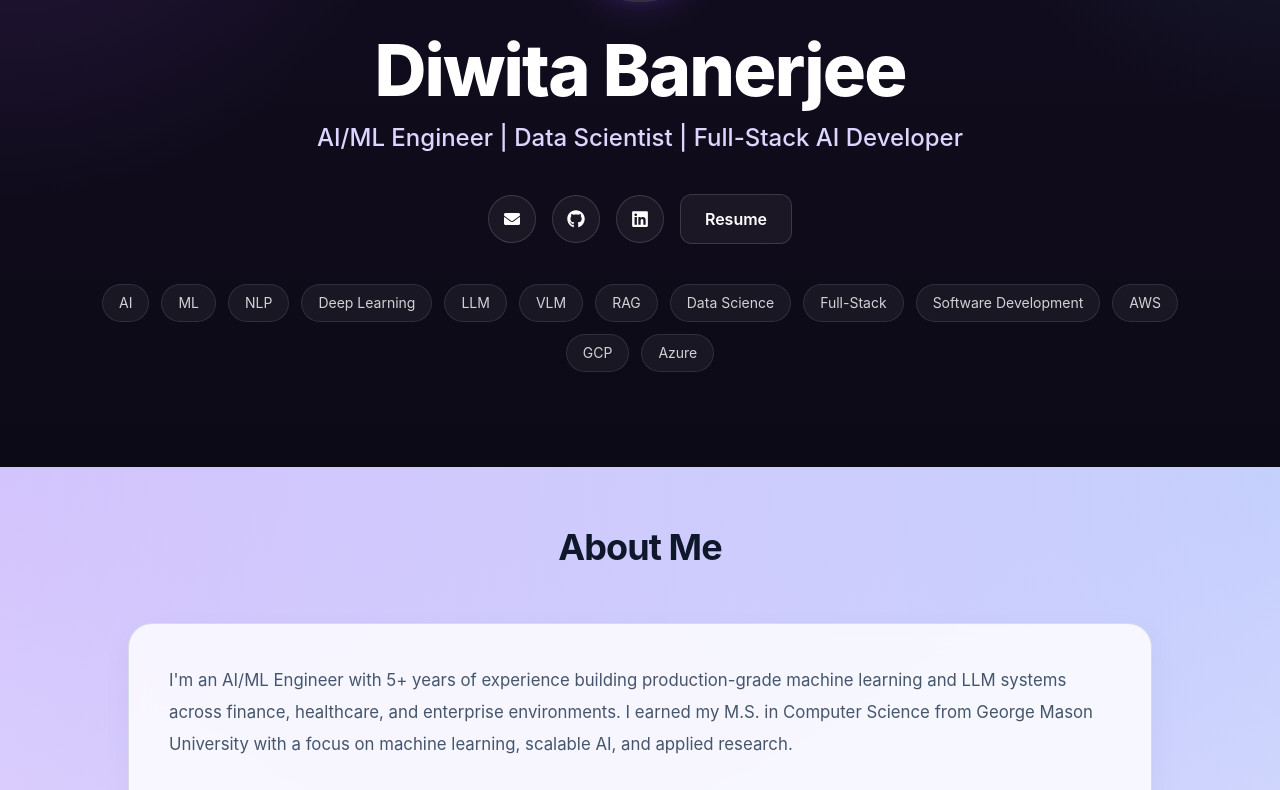
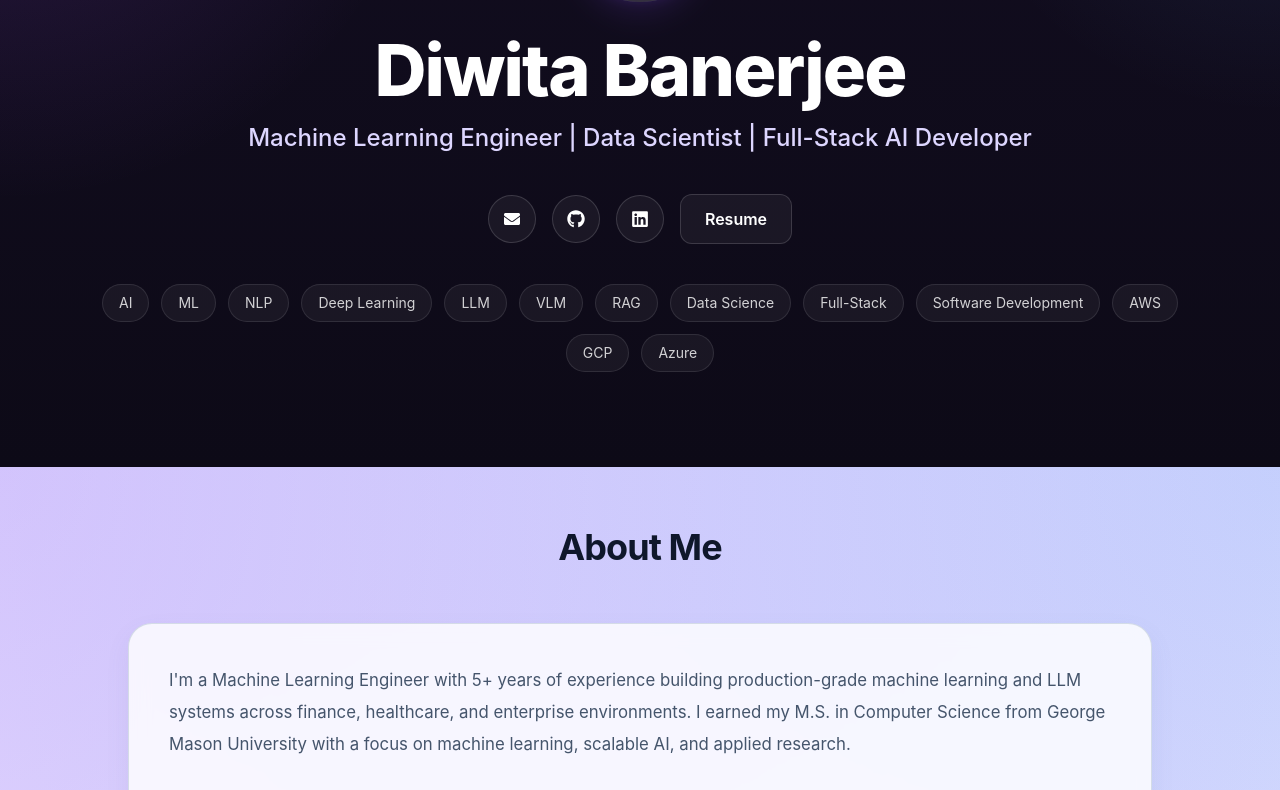
Before and after one commit to Diwita19/diwitabanerjee_portfolio, a React (Vite) app: page / in a window 1280 px wide. Shown: the part 310-1100 px from the top of the page. Built offline with nearby package versions, Linux system fonts and the light colour scheme.

Commit message:
Update title to Machine Learning Engineer

```diff
--- a/src/components/Contact.jsx
+++ b/src/components/Contact.jsx
@@ -51,7 +51,7 @@ function Contact() {
         <div className="mb-14 text-center">
           <h2 className="text-3xl font-bold md:text-4xl">Connect With Me</h2>
           <p className="mx-auto mt-4 max-w-3xl text-white/70">
-            Open to AI/ML engineering, research collaboration, and impactful work.
+            Open to machine learning engineering, research collaboration, and impactful work.
           </p>
         </div>
 
@@ -95,7 +95,7 @@ function Contact() {
             <p className="text-xl font-bold text-[#c8c2ff]">Fastest way</p>
 
             <p className="mt-6 leading-8 text-white/70">
-              I am always excited for new AI/ML engineering, research collaboration, or full-stack AI opportunities and collaboration.
+              I am always excited for new machine learning engineering, research collaboration, or full-stack AI opportunities and collaboration.
             </p>
 
             <form ref={formRef} onSubmit={handleSubmit} className="mt-10 space-y-5">
--- a/src/components/Hero.jsx
+++ b/src/components/Hero.jsx
@@ -45,7 +45,7 @@ function Hero() {
 
         {/* Role */}
         <p className="mt-4 text-lg font-medium text-violet-200 md:text-2xl">
-          AI/ML Engineer | Data Scientist | Full-Stack AI Developer
+          Machine Learning Engineer | Data Scientist | Full-Stack AI Developer
         </p>
 
         {/* Buttons */}
--- a/src/data/portfolioData.js
+++ b/src/data/portfolioData.js
@@ -1,7 +1,7 @@
 export const aboutData = {
     title: 'About Me',
     paragraphs: [
-        'I\'m an AI/ML Engineer with 5+ years of experience building production-grade machine learning and LLM systems across finance, healthcare, and enterprise environments. I earned my M.S. in Computer Science from George Mason University with a focus on machine learning, scalable AI, and applied research.',
+        'I\'m a Machine Learning Engineer with 5+ years of experience building production-grade machine learning and LLM systems across finance, healthcare, and enterprise environments. I earned my M.S. in Computer Science from George Mason University with a focus on machine learning, scalable AI, and applied research.',
         'I work across the full ML lifecycle, from model development and evaluation to RAG, NLP, MLOps, cloud deployment, and monitoring. My focus is building reliable, auditable, and high-impact AI systems that turn complex data and research ideas into practical products.'
     ],
 }
```
